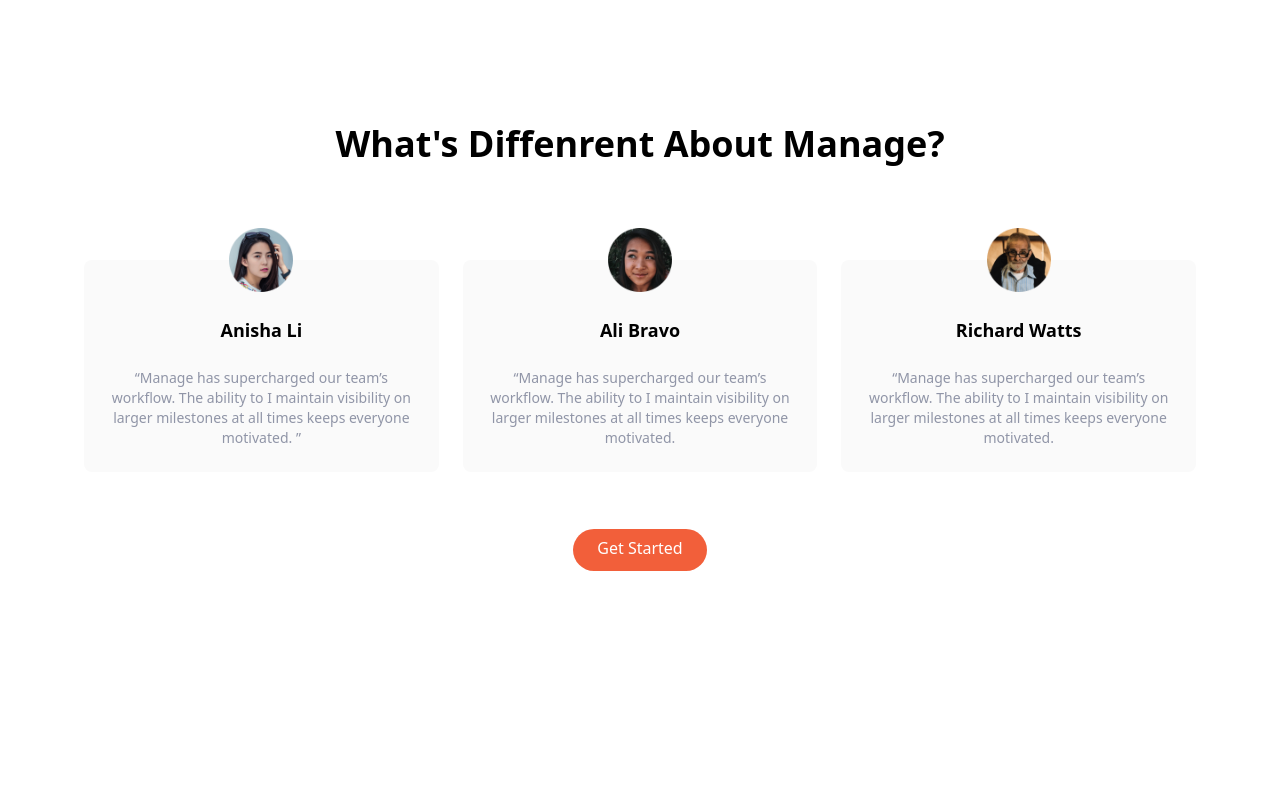
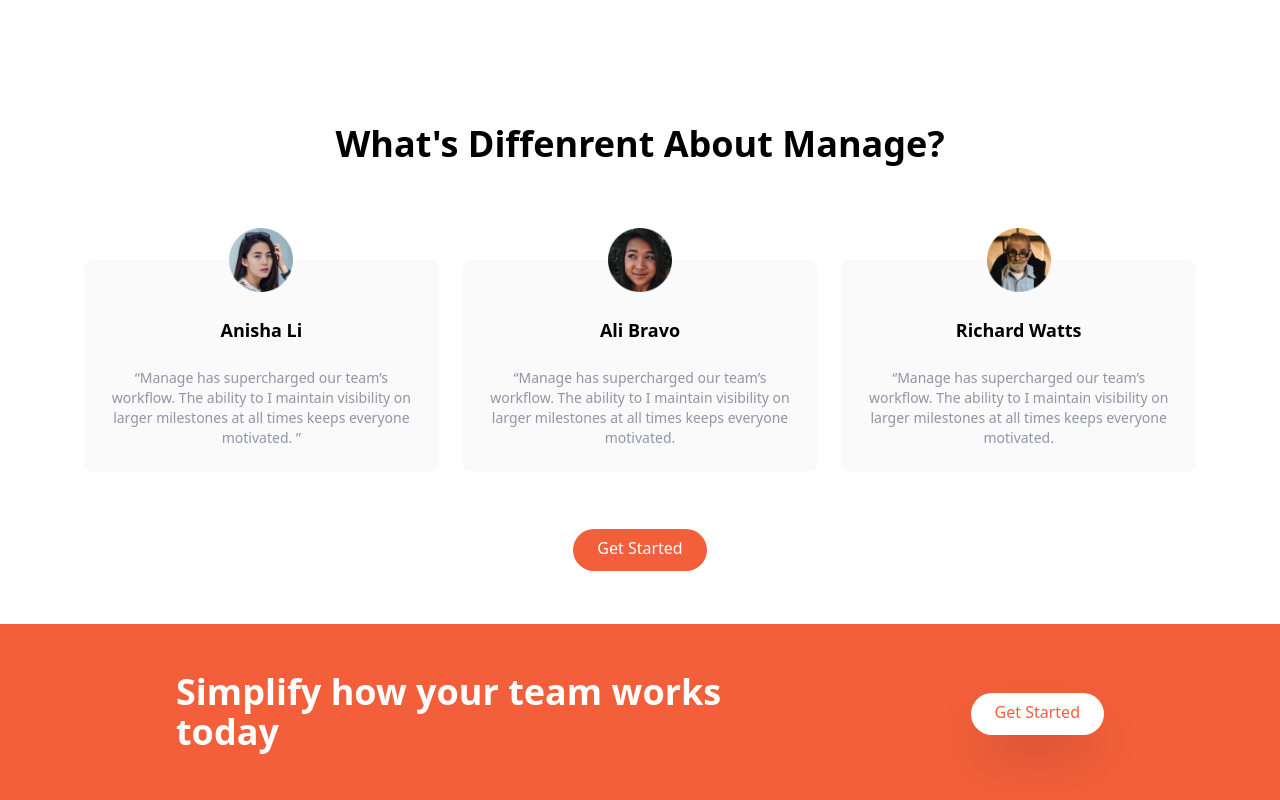
Before and after one commit to VILTRUMITE56/Tailwind-Integration-v2, a website: page index.html in a window 1280 px wide. Shown: the part 1148-1948 px from the top of the page. Before the commit the page ends 1772 px from the top, so only its background shows below. Drawn offline with Linux system fonts and the light colour scheme.

Commit message:
CTA SECTION

```diff
--- a/index.html
+++ b/index.html
@@ -232,5 +232,30 @@
         </div>
       </div>
     </section>
+
+    <!-- CTA Section -->
+
+    <section id="cta" class="bg-brightRed">
+      <!-- Flex Container -->
+      <div
+        class="container flex flex-col items-center justify-between px-6 py-24 mx-auto space-y-12 md:py-12 md:flex-row md:space-y-0"
+      >
+        <!-- Heading -->
+        <h2
+          class="text-5xl font-bold leading-tight text-center text-white md:text-4xl md:max-w-xl md:text-left"
+        >
+          Simplify how your team works today
+        </h2>
+
+        <!-- Button -->
+        <div>
+          <a
+            href="#"
+            class="p-3 px-6 pt-2 text-brightRed bg-white rounded-full shadow-2xl baseline hover:bg-gray-300"
+            >Get Started</a
+          >
+        </div>
+      </div>
+    </section>
   </body>
 </html>
```
Also changed, not shown: css/main.css.
